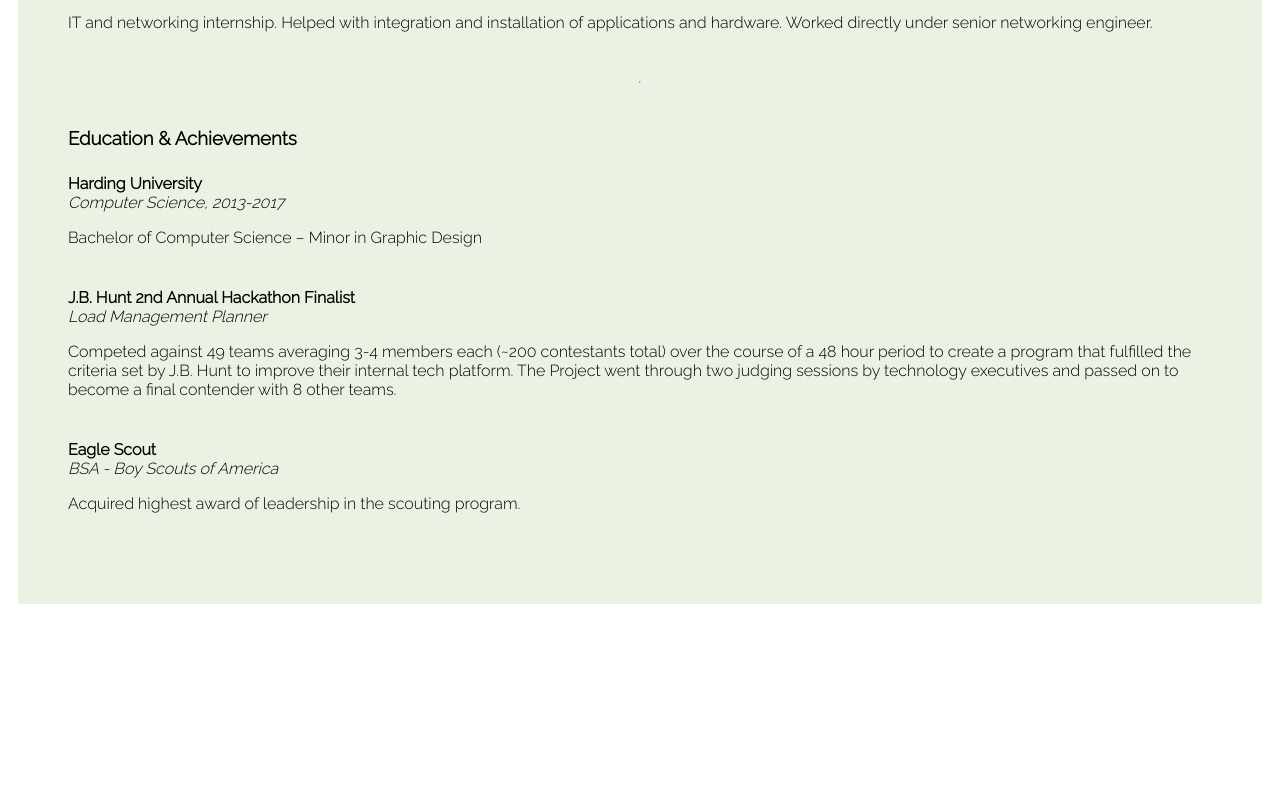
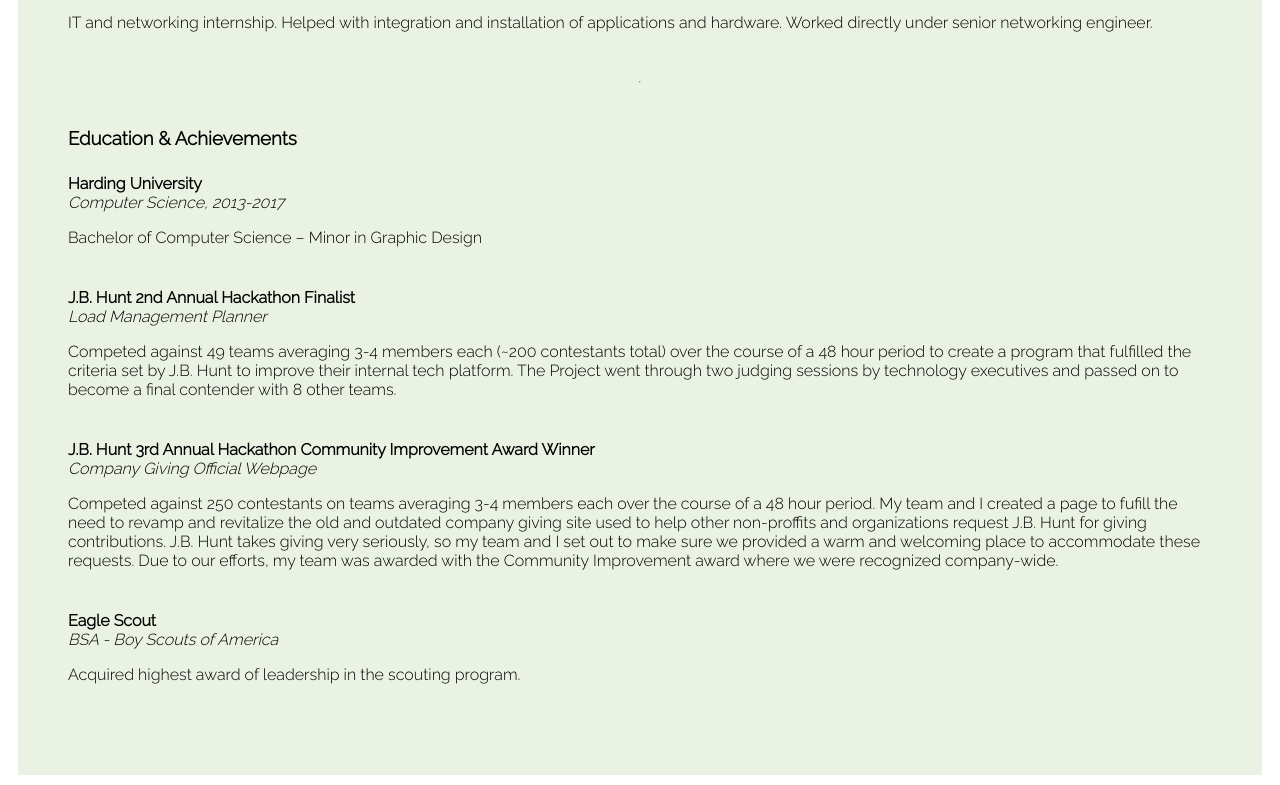
Before and after one commit to venerable-bede/tyler-website-2.0, a Gatsby site: page /aboutMe in a window 1280 px wide. Shown: the part 761-1546 px from the top of the page. Before the commit the page ends 1375 px from the top, so only its background shows below. Built offline with nearby package versions, Linux system fonts and the light colour scheme; Gatsby itself is replaced by a stand-in of ours; a web font is replaced by a local one.

Commit message:
Added a new item to the "About Me" section

```diff
--- a/src/pages/aboutMe.js
+++ b/src/pages/aboutMe.js
@@ -80,6 +80,14 @@
         </p>
       </div>
       <div>
+        <b>J.B. Hunt 3rd Annual Hackathon Community Improvement Award Winner</b>
+        <br />
+        <i>Company Giving Official Webpage</i>
+        <p>
+          Competed against 250 contestants on teams averaging 3-4 members each over the course of a 48 hour period. My team and I created a page to fufill the need to revamp and revitalize the old and outdated company giving site used to help other non-proffits and organizations request J.B. Hunt for giving contributions. J.B. Hunt takes giving very seriously, so my team and I set out to make sure we provided a warm and welcoming place to accommodate these requests. Due to our efforts, my team was awarded with the Community Improvement award where we were recognized company-wide.
+        </p>
+      </div>
+      <div>
         <b>Eagle Scout</b>
         <br />
         <i>BSA - Boy Scouts of America</i>
```
